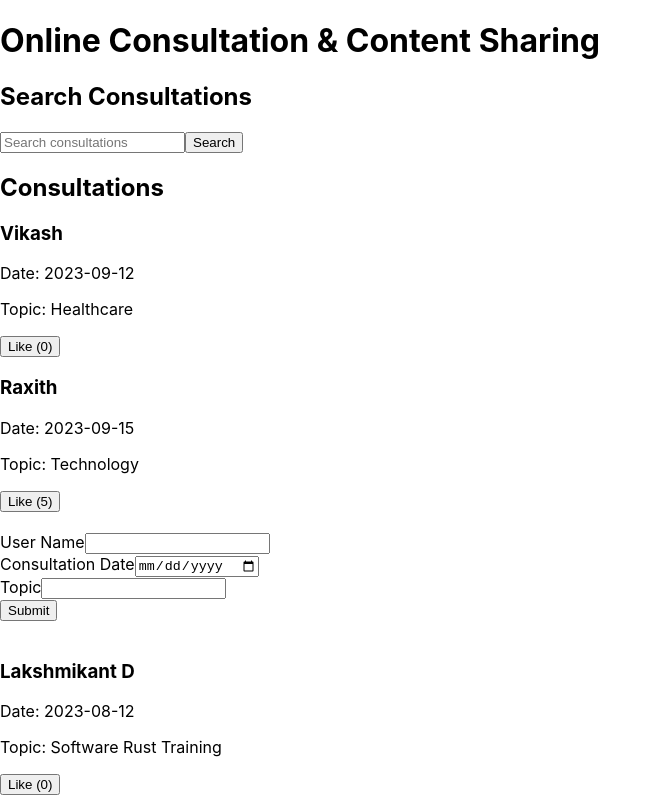
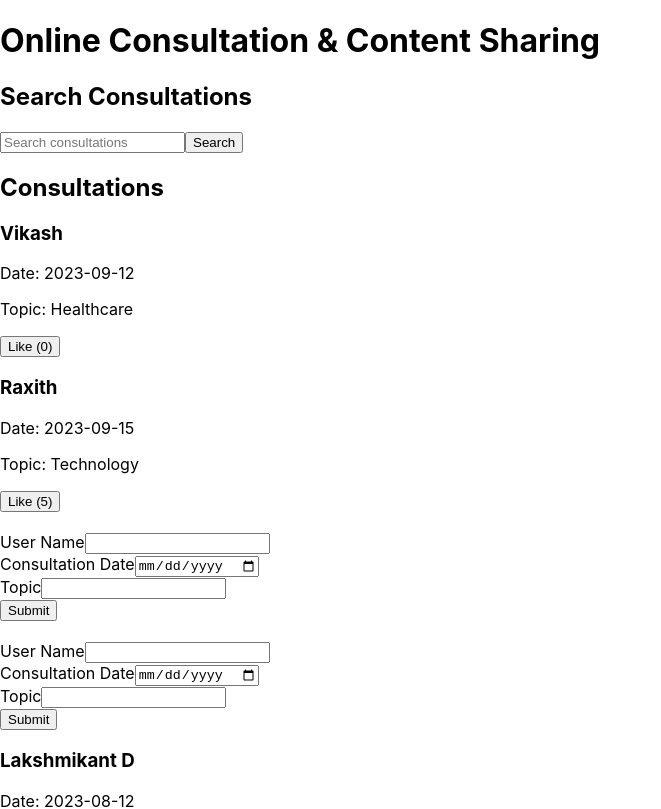
Before and after one commit to thefullstacktrainer/consultation_and_content_sharing_app, a React (Create React App) app: page / in a window 1280 px wide. Shown: the top 809 px of the page, without its empty margins (0-661 px from the left). Built offline with nearby package versions, Linux system fonts and the light colour scheme.

Commit message:
Uncontrolled comp[onent

```diff
--- a/src/components/ConsultationList.js
+++ b/src/components/ConsultationList.js
@@ -1,6 +1,7 @@
 import React, { useState, useEffect } from 'react';
 import ConsultationCard from './ConsultationCard';
 import AddConsultationForm from './AddConsultationForm';
+import UncontrolledConsultationForm from './UncontrolledConsultationForm';
 
 const ConsultationList = ({ consultations }) => {
     useEffect(() => {
@@ -38,6 +39,9 @@ const ConsultationList = ({ consultations }) => {
                 <AddConsultationForm onAddConsultation={handleAddConsultation} />
             </div>
             <br />
+            <div>
+                <UncontrolledConsultationForm onAddConsultation={handleAddConsultation} />
+            </div>
         </div>
     );
 };
--- /dev/null
+++ b/src/components/UncontrolledConsultationForm.js
@@ -0,0 +1,45 @@
+import React, { useRef } from 'react';
+
+const UncontrolledConsultationForm = ({ onAddConsultation }) => {
+    const userNameInputRef = useRef();
+    const consultationDateInputRef = useRef();
+    const topicInputRef = useRef();
+
+    const handleFormSubmit = (e) => {
+        e.preventDefault();
+
+        const newConsultation = {
+            userName: userNameInputRef.current.value,
+            consultationDate: consultationDateInputRef.current.value,
+            topic: topicInputRef.current.value,
+            likes: 0, // Initial likes
+        };
+
+        onAddConsultation(newConsultation);
+
+        // Clear form inputs
+        userNameInputRef.current.value = '';
+        consultationDateInputRef.current.value = '';
+        topicInputRef.current.value = '';
+    };
+
+    return (
+        <form onSubmit={handleFormSubmit}>
+            <div>
+                <label>User Name</label>
+                <input type="text" ref={userNameInputRef} />
+            </div>
+            <div>
+                <label>Consultation Date</label>
+                <input type="date" ref={consultationDateInputRef} />
+            </div>
+            <div>
+                <label>Topic</label>
+                <input type="text" ref={topicInputRef} />
+            </div>
+            <button type="submit">Submit</button>
+        </form>
+    );
+};
+
+export default UncontrolledConsultationForm;
```
